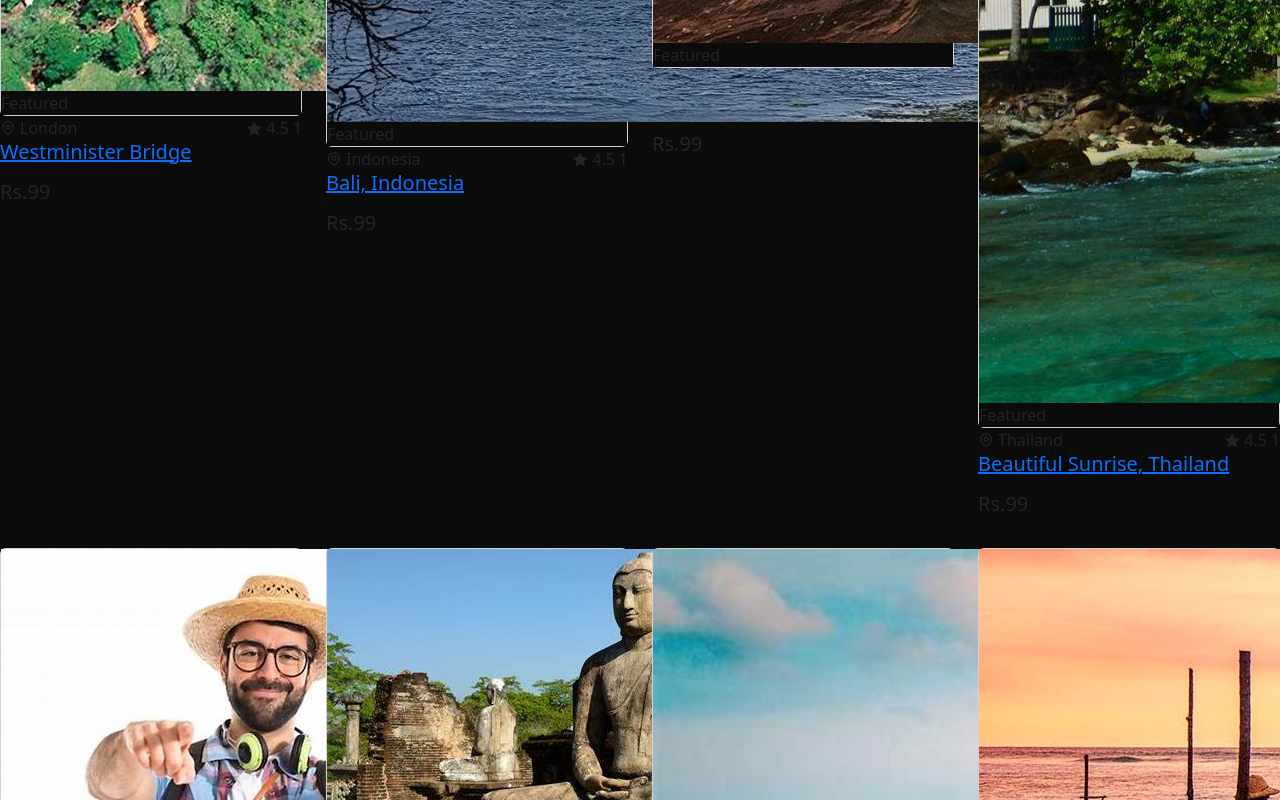
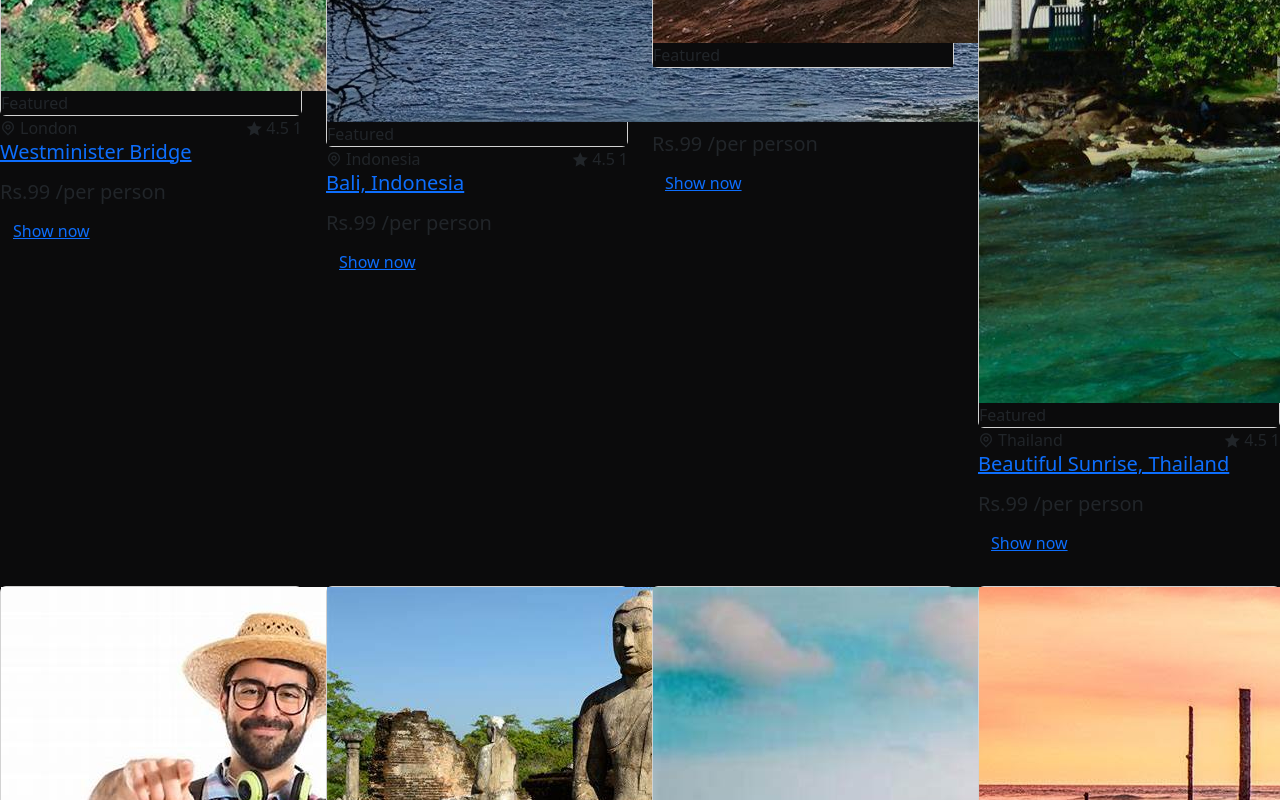
Before and after one commit to SachiniDeSilva/TravelMe, a React (Create React App) app: page /home in a window 1280 px wide. Shown: the part 1920-2720 px from the top of the page. Built offline with nearby package versions, Linux system fonts and the light colour scheme.

Commit message:
Add button

```diff
--- a/src/shared/TourCard.jsx
+++ b/src/shared/TourCard.jsx
@@ -1,6 +1,7 @@
 import React from 'react';
 import {Card, CardBody} from 'reactstrap';
 import {Link} from 'react-router-dom';
+import "./tour-card.css"
 
 
 
@@ -30,9 +31,12 @@ const {id, title, city,photo, price, featured, avgRating, reviews} = tour
           </span>
 
         </div>
-        <h5 className="tour_title"><Link to={'/tour/${id}'}>{title}</Link></h5>
+        <h5 className="tour_title"><Link to={'/tours/${id}'}>{title}</Link></h5>
         <div className="card_bottom d-flex align-items-center justify-content-between mt-3"></div>
-        <h5>Rs.{price}</h5>
+        <h5>Rs.{price} <span>/per person</span></h5>
+        <button className="btn booking_btn">
+          <Link to={'/tours/${id}'}>Show now</Link>
+        </button>
       </CardBody>
     </div>
   );
```
